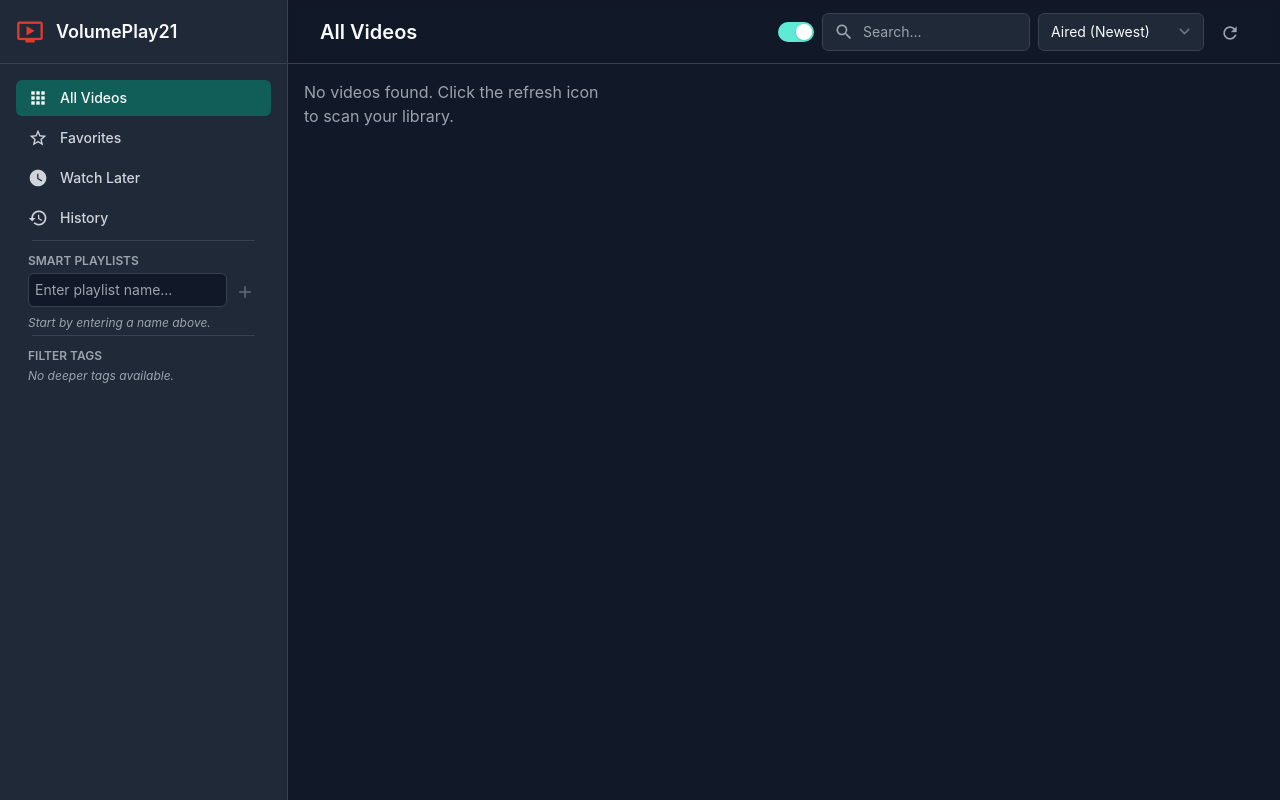
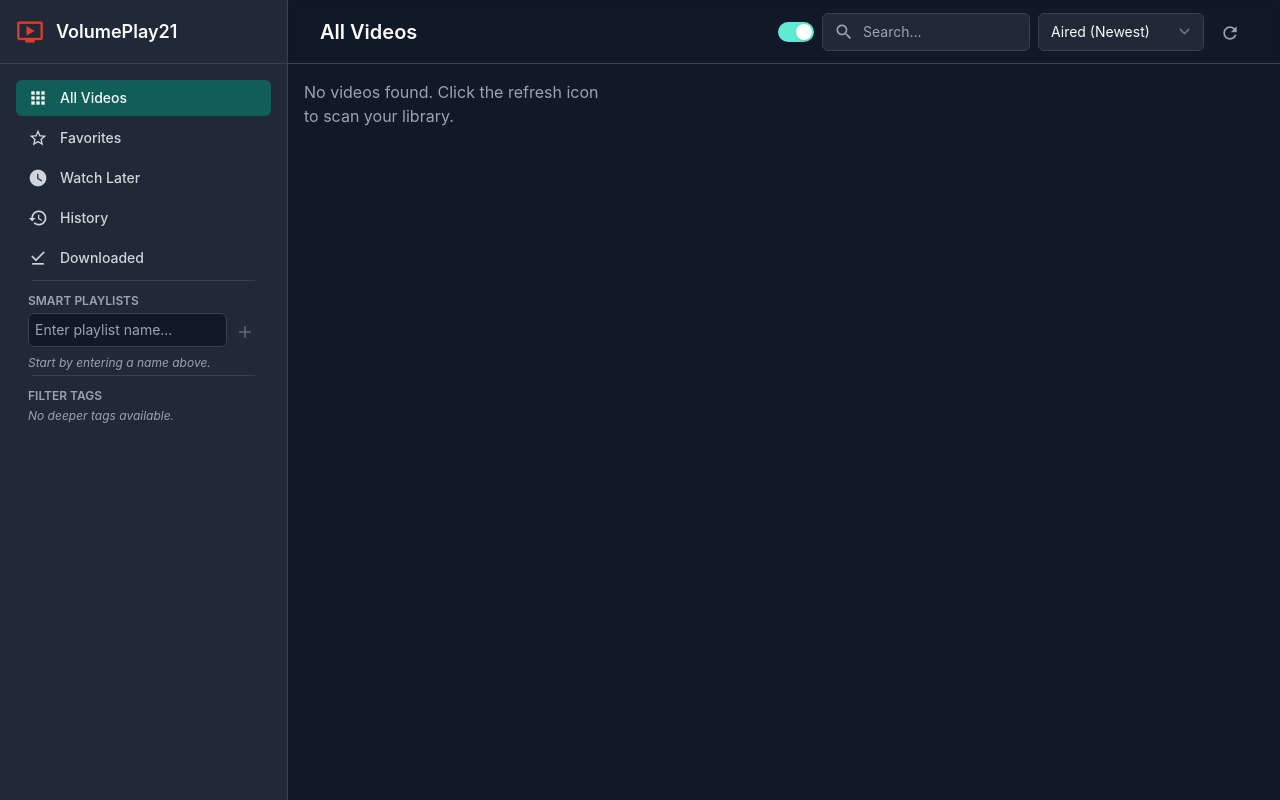
Before and after one commit to volumedata21/VolumePlay21, a Flask app: page / in a window 1280 px wide. Run offline with Flask 3, Linux system fonts and the light colour scheme; data that the repository does not hold is empty; some libraries are stand-ins or nearby versions.

Commit message:
Fixes for PWA

```diff
--- a/static/js/app.js
+++ b/static/js/app.js
@@ -23,6 +23,7 @@ function videoApp() {
         filterHistory: [], // Filter history for back button
 
         // --- PWA State (NEW) ---
+        isOfflineReady: false, // Tracks if offline check is complete
         offlineVideoUrls: new Set(), // Holds URLs of downloaded videos
         downloadQueue: new Map(), // Tracks download progress
         videoCacheName: 'video-cache-v1', // Must match sw.js
@@ -64,6 +65,12 @@ function videoApp() {
             } catch (e) {
                 console.error('Error fetching data:', e);
                 this.appData = { videos: [], folder_tree: {}, smartPlaylists: [] };
+
+                // (NEW) If fetching data fails, we are likely offline.
+                // Switch to the downloaded view.
+                if (!navigator.onLine) {
+                    this.setView('downloaded');
+                }
             }
         },
 
@@ -84,6 +91,8 @@ function videoApp() {
             } else if (viewType === 'history') {
                 // Filter for videos watched for 4 seconds or more
                 videos = this.appData.videos.filter(v => v.watched_duration >= 4);
+            } else if (viewType === 'downloaded') { // (NEW) Downloaded View
+                videos = this.appData.videos.filter(v => this.isOffline(v.video_url));
             } else if (viewType === 'author') {
                 videos = this.appData.videos.filter(v => v.author && v.author === viewAuthor);
             } else if (viewType === 'folder') {
@@ -527,6 +536,7 @@ function videoApp() {
             else if (type === 'favorites') { this.currentTitle = 'Favorites'; }
             else if (type === 'watchLater') { this.currentTitle = 'Watch Later'; }
             else if (type === 'history') { this.currentTitle = 'History'; }
+            else if (type === 'downloaded') { this.currentTitle = 'Downloaded'; } // (NEW) Downloaded Title
             else if (type === 'author') { this.currentTitle = `Author: ${author || 'Unknown'}`; }
             else if (type === 'folder') {
                 const pathSegments = id ? id.split('/').filter(Boolean) : [];
@@ -721,7 +731,10 @@ function videoApp() {
         },
 
         async checkOfflineStatus() {
-            if (!('caches' in window)) return;
+            if (!('caches' in window)) {
+                this.isOfflineReady = true; // Mark as ready even if not supported
+                return;
+            }
             try {
                 const cache = await caches.open(this.videoCacheName);
                 const keys = await cache.keys();
@@ -730,6 +743,8 @@ function videoApp() {
                 console.log('Offline videos checked:', this.offlineVideoUrls);
             } catch (e) {
                 console.error('Error checking offline status:', e);
+            } finally {
+                this.isOfflineReady = true; // (NEW) Mark check as complete
             }
         },
 
@@ -738,6 +753,9 @@ function videoApp() {
         },
 
         getOfflineIcon(videoUrl) {
+            if (!this.isOfflineReady) { // (NEW) Show pending icon
+                return 'hourglass_empty';
+            }
             if (this.downloadQueue.has(videoUrl)) {
                 return 'downloading'; // Show spinning icon
             }
--- a/templates/index.html
+++ b/templates/index.html
@@ -74,6 +74,11 @@
                     class="flex items-center gap-3 rounded-md px-3 py-2 text-sm font-medium transition-colors duration-300"
                     :class="currentView.type === 'history' ? 'main-nav-selected' : 'text-[var(--text-main)] hover:bg-[var(--bg-highlight)]/50 hover:text-[#5EEAD4]'"><i
                         class="material-icons" style="font-size:20px;">history</i> History</a>
+
+                <a href="#" @click.prevent="setView('downloaded')"
+                    class="flex items-center gap-3 rounded-md px-3 py-2 text-sm font-medium transition-colors duration-300"
+                    :class="currentView.type === 'downloaded' ? 'main-nav-selected' : 'text-[var(--text-main)] hover:bg-[var(--bg-highlight)]/50 hover:text-[#5EEAD4]'"><i
+                        class="material-icons" style="font-size:20px;">download_done</i> Downloaded</a>
 
                 <hr class="border-[var(--divider-color)] mx-4 my-2">
 
@@ -524,6 +529,18 @@
                                     x-text="modalVideo.is_read_later ? 'Bookmarked' : 'Watch Later'"></span>
                             </button>
 
+                            <button class="flex items-center gap-1.5 p-1.5 text-sm"
+                                @click.prevent="handleOfflineClick(modalVideo, $event)"
+                                :class="isOffline(modalVideo.video_url) ? 'text-green-400' : 'text-[var(--text-secondary)] hover:text-green-400'"
+                                :title="isOffline(modalVideo.video_url) ? 'Remove from offline' : 'Save for offline'">
+                                <i class="material-icons" style="font-size: 20px;"
+                                    x-text="getOfflineIcon(modalVideo.video_url)"></i>
+                                <span class="hidden sm:inline"
+                                    x-text="isOffline(modalVideo.video_url) ? 'Saved Offline' : 'Save Offline'"></span>
+                            </button>
+
+                            <template x-if="modalVideo.youtube_id">
+
                             <template x-if="modalVideo.youtube_id">
                                 <a :href="'https://www.youtube.com/watch?v=' + modalVideo.youtube_id" target="_blank"
                                     class="flex items-center gap-1.5 p-1.5 text-sm text-[var(--text-secondary)] yt-icon"
```
Also changed, not shown: static/favicon/android-chrome-512x512.png (added).
